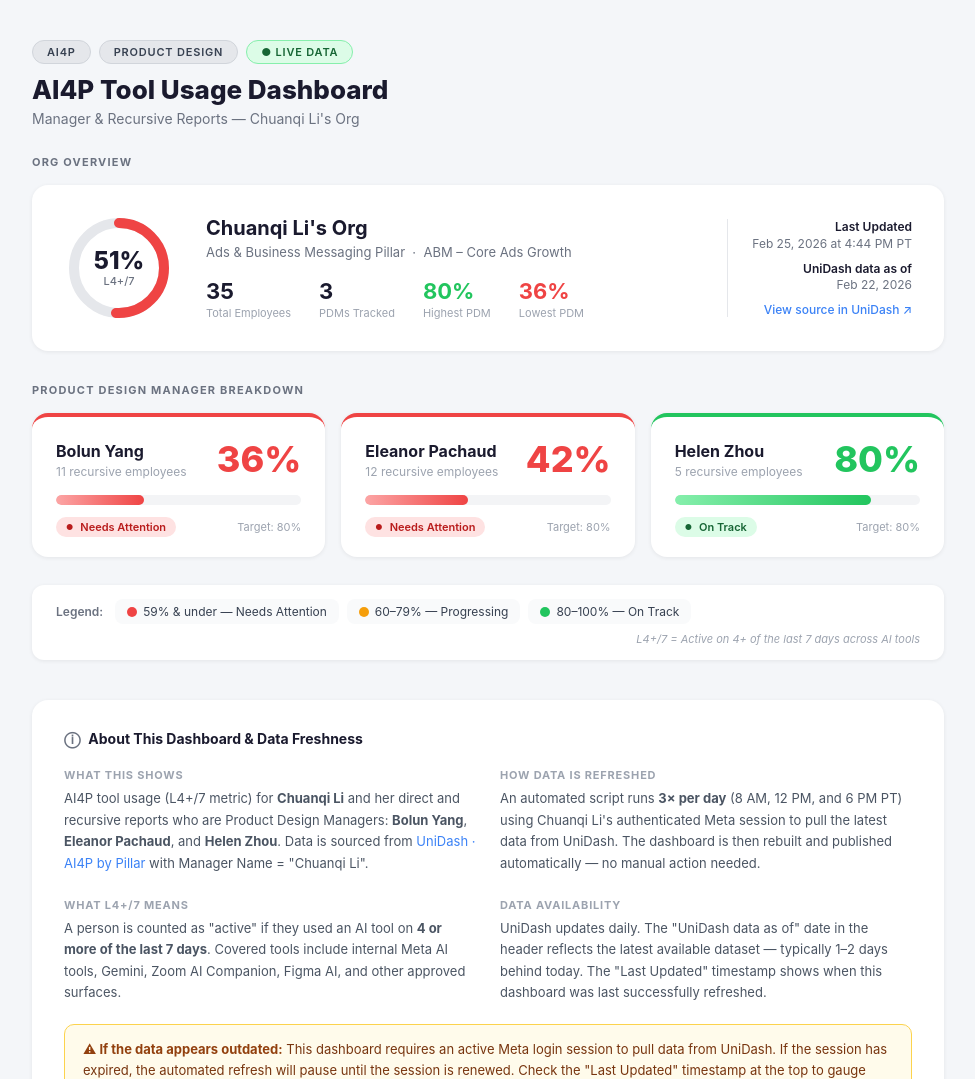
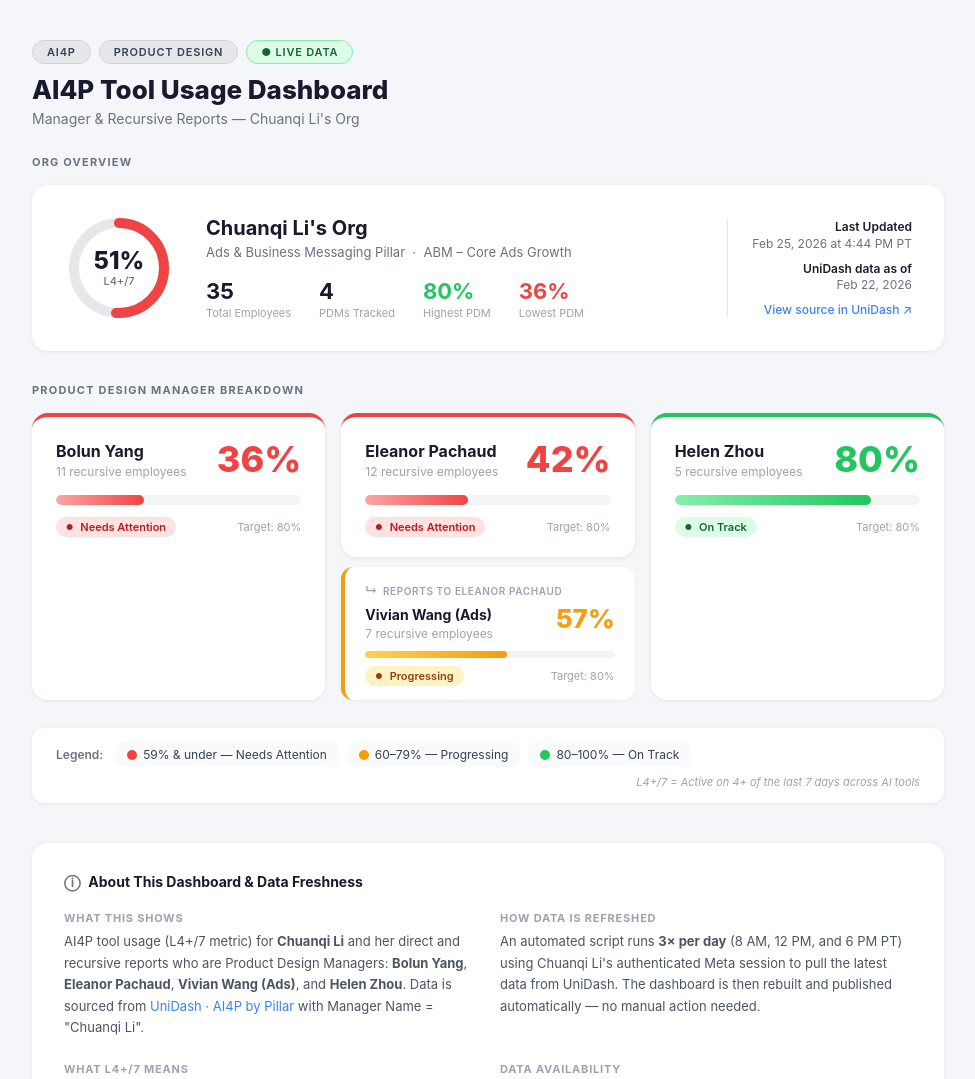
Before and after one commit to shawn1122334455/ai4p-dashboard, a plain HTML site: page index.html in a window 1280 px wide. Shown: the top 1079 px of the page, without its empty margins (152-1127 px from the left). Drawn offline with Linux system fonts and the light colour scheme.

Commit message:
Re-add Vivian Wang nested under Eleanor, update PDM count to 4

```diff
--- a/index.html
+++ b/index.html
@@ -356,7 +356,7 @@
       <p>Ads &amp; Business Messaging Pillar &nbsp;·&nbsp; ABM – Core Ads Growth</p>
       <div class="org-stats">
         <div class="org-stat"><div class="val">35</div><div class="lbl">Total Employees</div></div>
-        <div class="org-stat"><div class="val">3</div><div class="lbl">PDMs Tracked</div></div>
+        <div class="org-stat"><div class="val">4</div><div class="lbl">PDMs Tracked</div></div>
         <div class="org-stat"><div class="val" style="color:#22c55e;">80%</div><div class="lbl">Highest PDM</div></div>
         <div class="org-stat"><div class="val" style="color:#ef4444;">36%</div><div class="lbl">Lowest PDM</div></div>
     </div>
@@ -391,7 +391,8 @@
       </div>
     </div>
 
-    <!-- Eleanor Pachaud – direct report of Chuanqi -->
+    <!-- Eleanor Pachaud – direct report of Chuanqi, with Vivian nested below -->
+    <div class="team-card-wrapper">
       <div class="team-card red">
         <div class="card-header">
           <div>
@@ -406,6 +407,26 @@
         <div class="card-footer">
           <span class="status-pill red">Needs Attention</span>
           <span class="card-target">Target: 80%</span>
+        </div>
+      </div>
+
+      <!-- Vivian Wang – reports to Eleanor -->
+      <div class="team-card-sub yellow">
+        <div class="sub-label">Reports to Eleanor Pachaud</div>
+        <div class="card-header" style="margin-bottom:10px;">
+          <div>
+            <div class="card-name" style="font-size:14px;">Vivian Wang (Ads)</div>
+            <div class="card-count">7 recursive employees</div>
+          </div>
+          <div class="card-pct yellow" style="font-size:26px;">57%</div>
+        </div>
+        <div class="progress-track" style="height:7px;margin-bottom:8px;">
+          <div class="progress-fill yellow" style="width:57%"></div>
+        </div>
+        <div class="card-footer">
+          <span class="status-pill yellow">Progressing</span>
+          <span class="card-target">Target: 80%</span>
+        </div>
       </div>
     </div>
 
@@ -444,7 +465,7 @@
     <div class="about-grid">
       <div class="about-item">
         <div class="about-title">What this shows</div>
-        <p>AI4P tool usage (L4+/7 metric) for <strong>Chuanqi Li</strong> and her direct and recursive reports who are Product Design Managers: <strong>Bolun Yang</strong>, <strong>Eleanor Pachaud</strong>, and <strong>Helen Zhou</strong>. Data is sourced from <a href="https://www.internalfb.com/unidash/dashboard/ai_usage_at_meta/ai4p_by_pillar/overall_one_pager" target="_blank">UniDash · AI4P by Pillar</a> with Manager Name = "Chuanqi Li".</p>
+        <p>AI4P tool usage (L4+/7 metric) for <strong>Chuanqi Li</strong> and her direct and recursive reports who are Product Design Managers: <strong>Bolun Yang</strong>, <strong>Eleanor Pachaud</strong>, <strong>Vivian Wang (Ads)</strong>, and <strong>Helen Zhou</strong>. Data is sourced from <a href="https://www.internalfb.com/unidash/dashboard/ai_usage_at_meta/ai4p_by_pillar/overall_one_pager" target="_blank">UniDash · AI4P by Pillar</a> with Manager Name = "Chuanqi Li".</p>
       </div>
       <div class="about-item">
         <div class="about-title">How data is refreshed</div>
```
Lines whose indentation alone changed are shown as unchanged.
